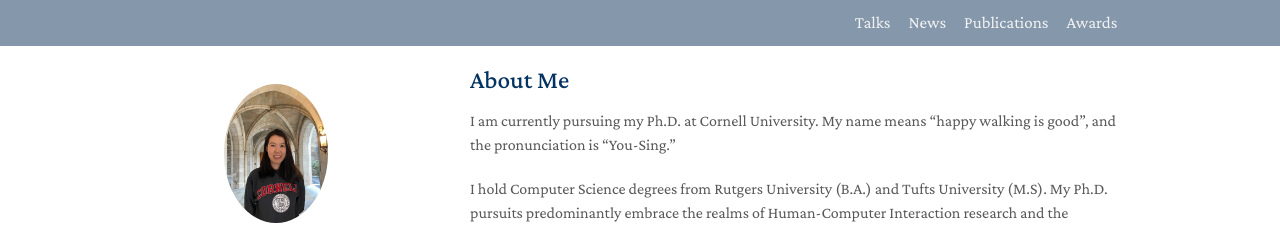
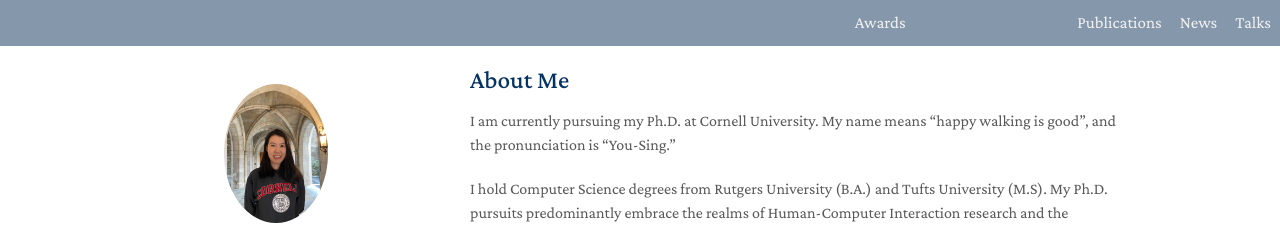
Before and after one commit to YuexingHao/Yuexing-Hao, a Jekyll site: the page built from index.md, in a window 1280 px wide. Shown: the top 225 px of the page. Built offline with Jekyll 4.4.1, drawn with Linux system fonts in a browser that asks for light colours; nearby versions of some CDN libraries; a style sheet for code colours, icons or effects is not loaded; our own code applies the rules of GitHub Pages for plain Markdown files.

```diff
--- a/_data/navigation.yml
+++ b/_data/navigation.yml
@@ -1,17 +1,17 @@
 main:
+
+  - title: "Talks"
+    url: ./#talks
+
+  - title: "News"
+    url: ./#news
+
+  - title: "Publications"
+    url: ./#publications
 
   - title: "Awards"
     url: ./#awards
     right: true
 
-  - title: "Publications"
-    url: ./#publications
-
   #- title: "Teaching"
   #  url: ./#teaching
-
-  - title: "News"
-    url: ./#news
-
-  - title: "Talks"
-    url: ./#talks
```
